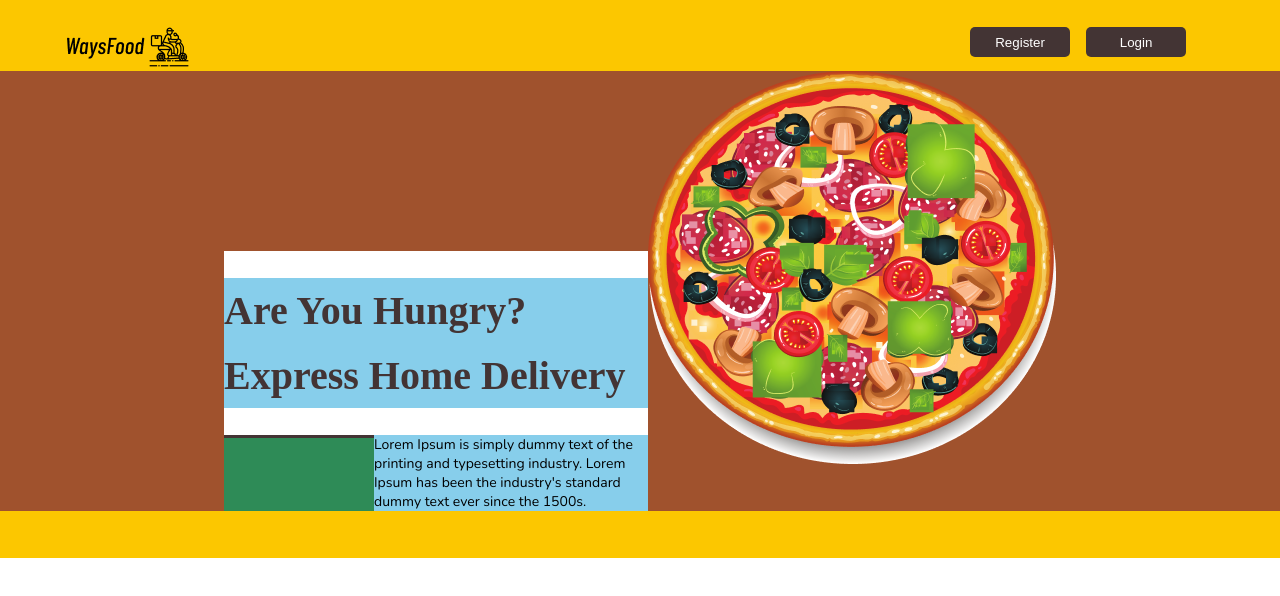
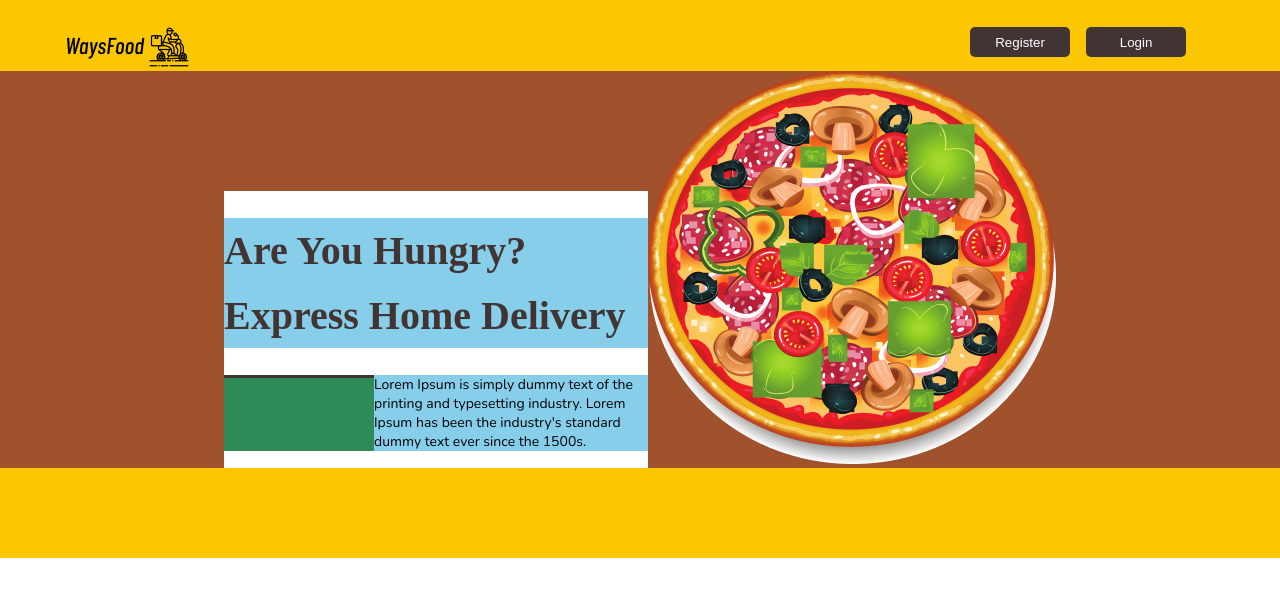
Before and after one commit to rizaruved/waysfood, a React (Create React App) app: page / in a window 1280 px wide. Shown: the top 596 px of the page. Built offline with nearby package versions, Linux system fonts and the light colour scheme; a web font is replaced by a local one.

Commit message:
/ ‘src/App.css’

```diff
--- a/src/App.css
+++ b/src/App.css
@@ -51,7 +51,7 @@
   /* identical to box height */
   color: #433434;
 
-  margin-top: 180px;
+  margin-top: 120px;
 }
 
 #main-text-1 {
```
